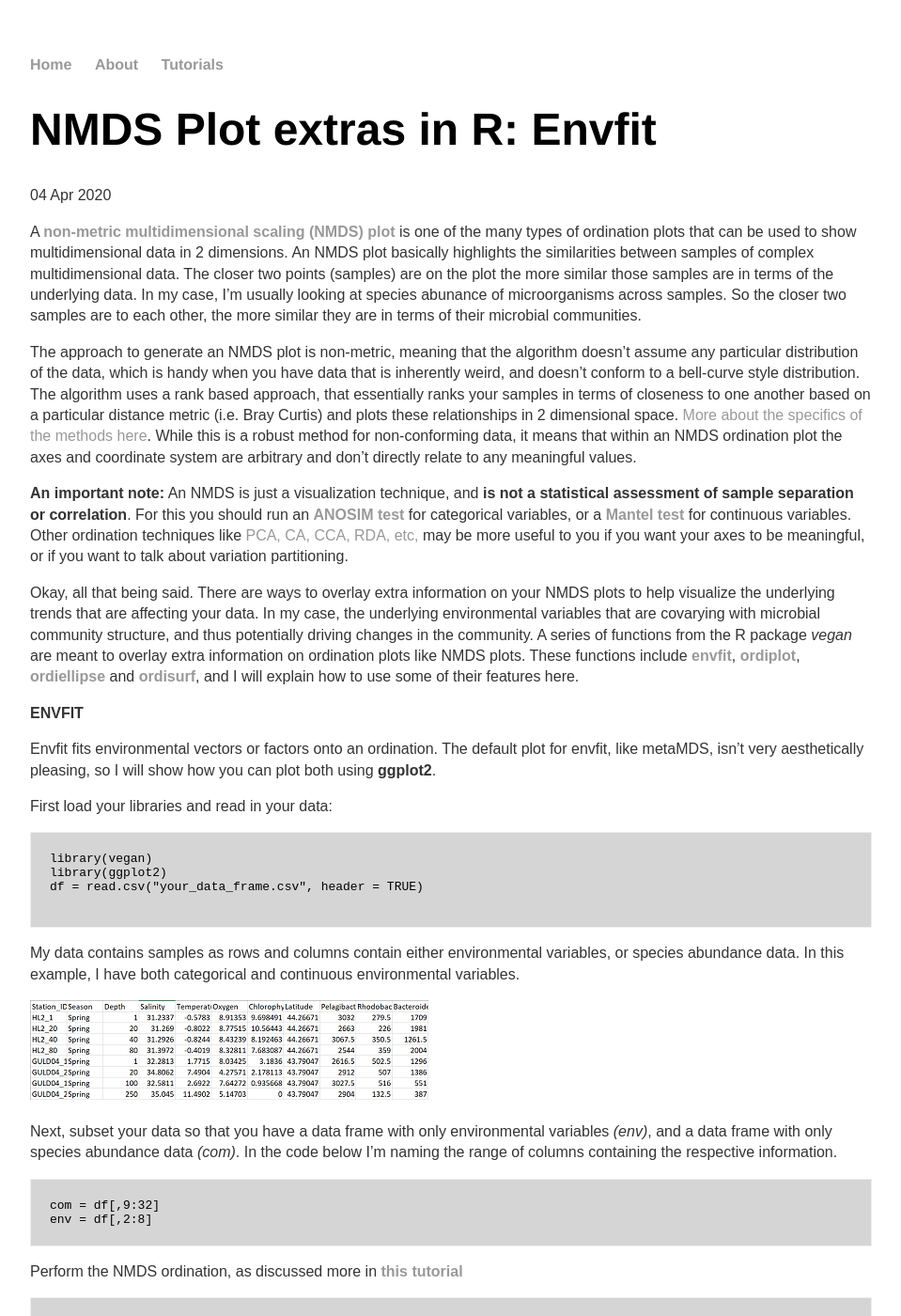
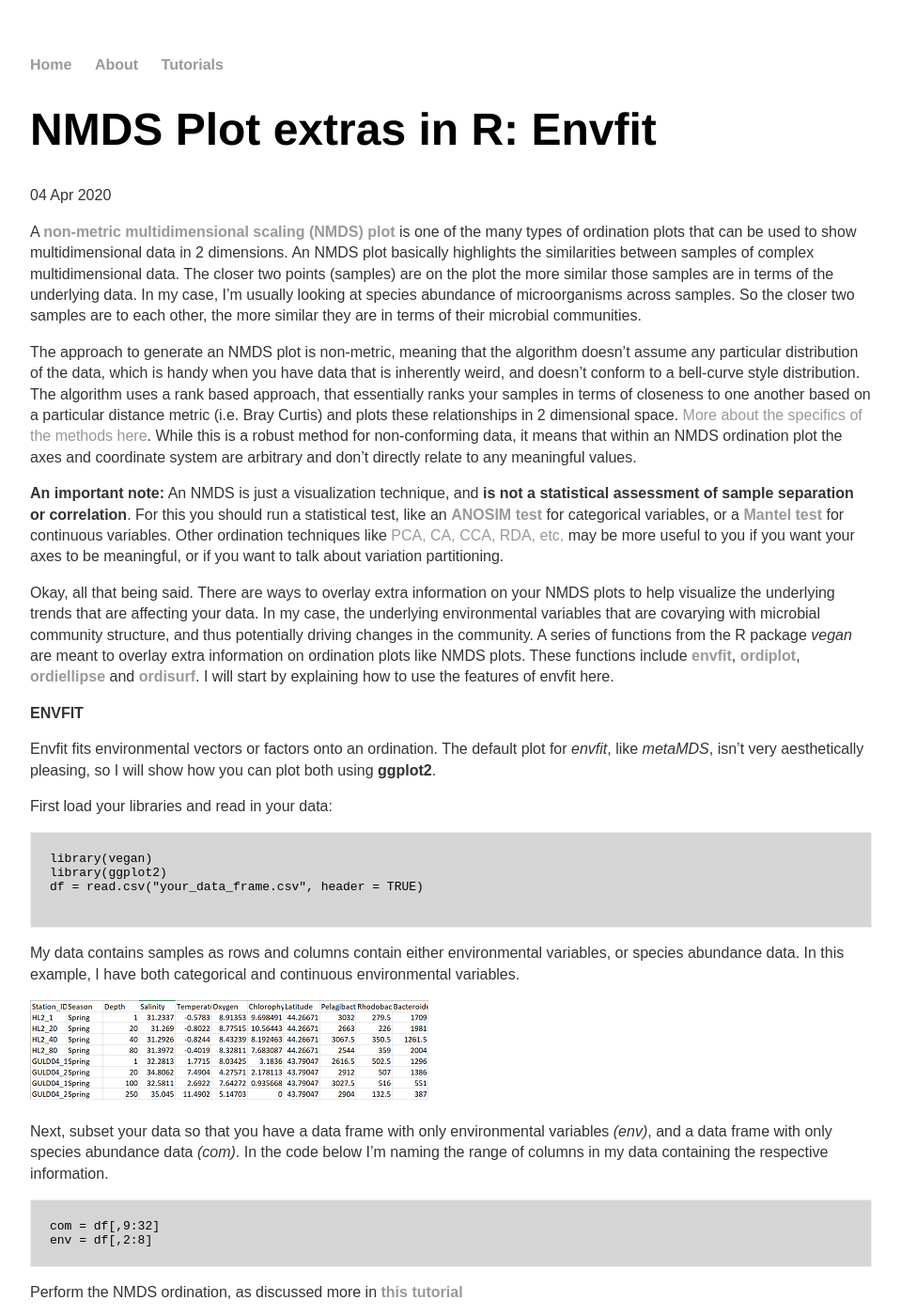
Before and after one commit to jkzorz/jkzorz.github.io, a Jekyll site: the page built from _posts/2020-04-04-NMDS-extras.md, in a window 1280 px wide and 1400 px high. Shown: the whole window at 94% size, without its empty margins (160-1119 px from the left). Built offline with Jekyll 4.4.1, drawn with Linux system fonts in a browser that asks for light colours; some of the changed text lies outside the part shown.

Commit message:
Update 2020-04-04-NMDS-extras.md

````diff
--- a/_posts/2020-04-04-NMDS-extras.md
+++ b/_posts/2020-04-04-NMDS-extras.md
@@ -5,18 +5,18 @@ date: 2020-04-04
 ---
 
 
-A **[non-metric multidimensional scaling (NMDS) plot](https://jkzorz.github.io/2019/06/06/NMDS.html)** is one of the many types of ordination plots that can be used to show multidimensional data in 2 dimensions. An NMDS plot basically highlights the similarities between samples of complex multidimensional data. The closer two points (samples) are on the plot the more similar those samples are in terms of the underlying data. In my case, I'm usually looking at species abunance of microorganisms across samples. So the closer two samples are to each other, the more similar they are in terms of their microbial communities.
+A **[non-metric multidimensional scaling (NMDS) plot](https://jkzorz.github.io/2019/06/06/NMDS.html)** is one of the many types of ordination plots that can be used to show multidimensional data in 2 dimensions. An NMDS plot basically highlights the similarities between samples of complex multidimensional data. The closer two points (samples) are on the plot the more similar those samples are in terms of the underlying data. In my case, I'm usually looking at species abundance of microorganisms across samples. So the closer two samples are to each other, the more similar they are in terms of their microbial communities.
 
 The approach to generate an NMDS plot is non-metric, meaning that the algorithm doesn't assume any particular distribution of the data, which is handy when you have data that is inherently weird, and doesn't conform to a bell-curve style distribution. The algorithm uses a rank based approach, that essentially ranks your samples in terms of closeness to one another based on a particular distance metric (i.e. Bray Curtis) and plots these relationships in 2 dimensional space. [More about the specifics of the methods here](https://mb3is.megx.net/gustame/dissimilarity-based-methods/nmds). While this is a robust method for non-conforming data, it means that within an NMDS ordination plot the axes and coordinate system are arbitrary and don't directly relate to any meaningful values.
 
-**An important note:** An NMDS is just a visualization technique, and **is not a statistical assessment of sample separation or correlation**. For this you should run an **[ANOSIM test](https://jkzorz.github.io/2019/06/11/ANOSIM-test.html)** for categorical variables, or a **[Mantel test](https://jkzorz.github.io/2019/07/08/mantel-test.html)** for continuous variables. Other ordination techniques like [PCA, CA, CCA, RDA, etc,](https://mb3is.megx.net/gustame/home/visualisations) may be more useful to you if you want your axes to be meaningful, or if you want to talk about variation partitioning.
+**An important note:** An NMDS is just a visualization technique, and **is not a statistical assessment of sample separation or correlation**. For this you should run a statistical test, like an **[ANOSIM test](https://jkzorz.github.io/2019/06/11/ANOSIM-test.html)** for categorical variables, or a **[Mantel test](https://jkzorz.github.io/2019/07/08/mantel-test.html)** for continuous variables. Other ordination techniques like [PCA, CA, CCA, RDA, etc,](https://mb3is.megx.net/gustame/home/visualisations) may be more useful to you if you want your axes to be meaningful, or if you want to talk about variation partitioning.
 
-Okay, all that being said. There are ways to overlay extra information on your NMDS plots to help visualize the underlying trends that are affecting your data. In my case, the underlying environmental variables that are covarying with microbial community structure, and thus potentially driving changes in the community.  A series of functions from the R package *vegan* are meant to overlay extra information on ordination plots like NMDS plots. These functions include **[envfit](https://www.rdocumentation.org/packages/vegan/versions/2.4-2/topics/envfit)**, **[ordiplot](https://www.rdocumentation.org/packages/vegan/versions/2.4-2/topics/ordiplot)**, **[ordiellipse](https://www.rdocumentation.org/packages/vegan/versions/2.4-2/topics/ordihull)** and **[ordisurf](https://www.rdocumentation.org/packages/vegan/versions/2.4-2/topics/ordisurf)**, and I will explain how to use some of their features here.
+Okay, all that being said. There are ways to overlay extra information on your NMDS plots to help visualize the underlying trends that are affecting your data. In my case, the underlying environmental variables that are covarying with microbial community structure, and thus potentially driving changes in the community.  A series of functions from the R package *vegan* are meant to overlay extra information on ordination plots like NMDS plots. These functions include **[envfit](https://www.rdocumentation.org/packages/vegan/versions/2.4-2/topics/envfit)**, **[ordiplot](https://www.rdocumentation.org/packages/vegan/versions/2.4-2/topics/ordiplot)**, **[ordiellipse](https://www.rdocumentation.org/packages/vegan/versions/2.4-2/topics/ordihull)** and **[ordisurf](https://www.rdocumentation.org/packages/vegan/versions/2.4-2/topics/ordisurf)**.  I will start by explaining how to use the features of envfit here.
 
 
 **ENVFIT**
 
-Envfit fits environmental vectors or factors onto an ordination. The default plot for envfit, like metaMDS, isn't very aesthetically pleasing, so I will show how you can plot both using **ggplot2**.
+Envfit fits environmental vectors or factors onto an ordination. The default plot for *envfit*, like *metaMDS*, isn't very aesthetically pleasing, so I will show how you can plot both using **ggplot2**.
 
 First load your libraries and read in your data:
 
@@ -32,7 +32,7 @@ My data contains samples as rows and columns contain either environmental variab
 ![useful image]({{ site.url }}/assets/envfit_csv.png)
 
 
-Next, subset your data so that you have a data frame with only environmental variables *(env)*, and a data frame with only species abundance data *(com)*. In the code below I'm naming the range of columns containing the respective information.
+Next, subset your data so that you have a data frame with only environmental variables *(env)*, and a data frame with only species abundance data *(com)*. In the code below I'm naming the range of columns in my data containing the respective information.
 
 ```
 com = df[,9:32]
@@ -101,7 +101,7 @@ An explanation from the **[envfit](https://www.rdocumentation.org/packages/vegan
 "The printed output of continuous variables (vectors) gives the direction cosines which are the coordinates of the heads of unit length vectors. In plot these are scaled by their correlation (square root of the column r2) so that “weak” predictors have shorter arrows than “strong” predictors...
 ...Function vectorfit finds *directions in the ordination space towards which the environmental vectors change most rapidly and to which they have maximal correlations with the ordination configuration*. Function factorfit finds *averages of ordination scores for factor levels*."
 
-The way I interpret this is that the vectors act as a kind of "pseudo axis" within your plot. If you travel along your plot in that direction, you will see that your samples generally increase with respect to that variable. This of course is not a perfect relationship, which is where the r2 and signficance values come in to explain the strength of the association. Longer arrows, mean a strength of association. Because this relationship isn't always linear, the developers of envfit suggest that you could also use alternate methods to map important variables onto your data including point size or the ordisurf function.
+The way I interpret this is that the vectors act as a kind of "pseudo axis" within your plot. If you travel along your plot in that direction, you will see that your samples generally increase with respect to that variable. This of course is not a perfect relationship, which is where the r2 and signficance values come in to explain the strength of the association. Longer arrows, mean a stronger association. Because this relationship isn't always linear, the developers of envfit suggest that you could also use alternate methods to map important variables onto your data including point size or the ordisurf function.
 
 The centroid value for all the samples belonging to a certain category are plotted by the factor coordinates, which allows you to see how well samples from specific categories are grouping together (or not).
 
@@ -119,7 +119,7 @@ The envfit vectors and factors (blue) are overlaid on the original NMDS plot wit
 
 In order to plot using *ggplot2*, you need to extract the appropriate information from the nmds and envfit results.
 
-For the NMDS output, use the following code to extract the sample coordinates in the NMDS ordination space. Then add columns from your original data set that contain information that you would like to include in your plot. In this case I'm including the column "season"
+For the NMDS output, use the following code to extract the sample coordinates in the NMDS ordination space. Then add columns from your original data that contain information that you would like to include in your plot. In this case I'm including the column "season"
 
 ```
 data.scores = as.data.frame(scores(nmds))
@@ -156,7 +156,7 @@ gg
 ![useful image]({{ site.url }}/assets/nmds_only.png)
 
 
-Now we will add the envfit data:
+And below is the code for the NMDS plot and the envfit data:
 
 ```
 gg = ggplot(data = data.scores, aes(x = NMDS1, y = NMDS2)) +
````
